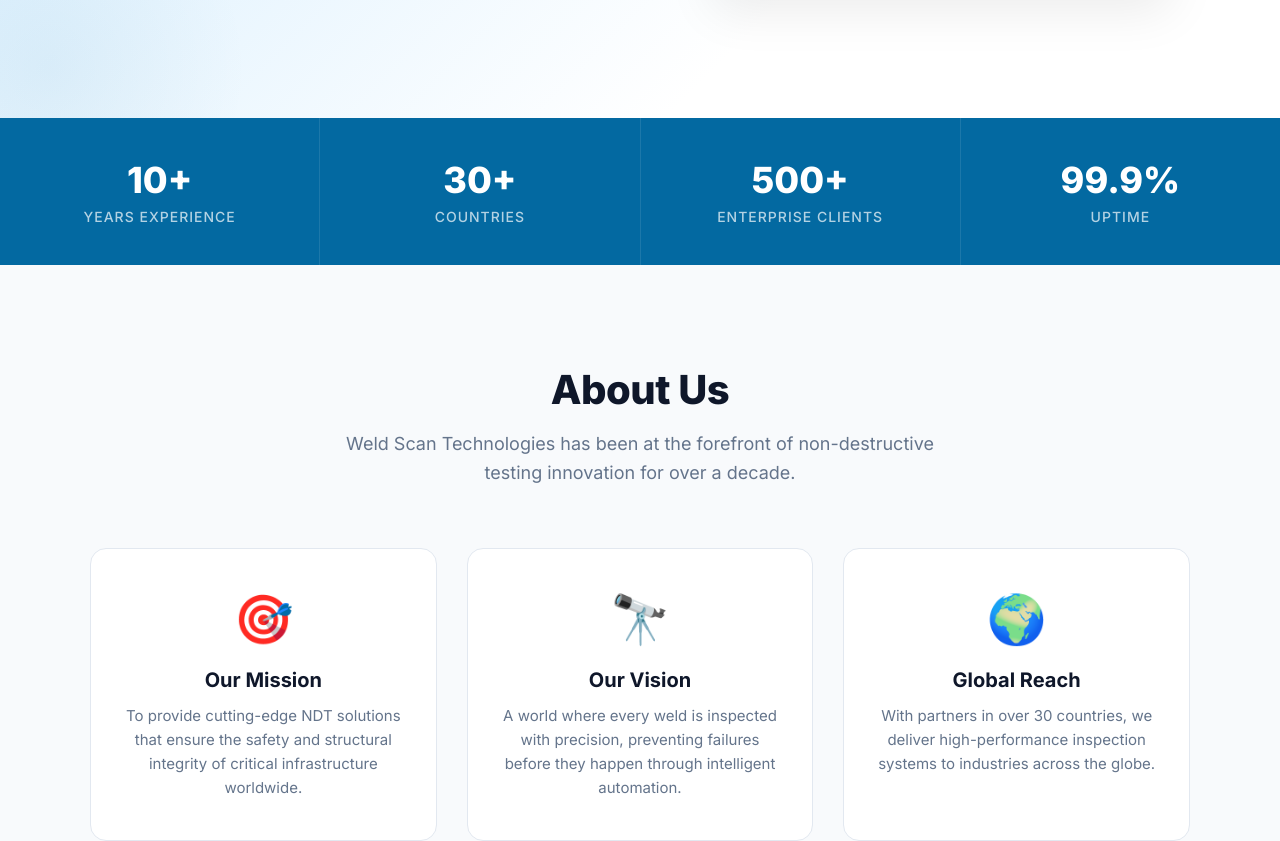
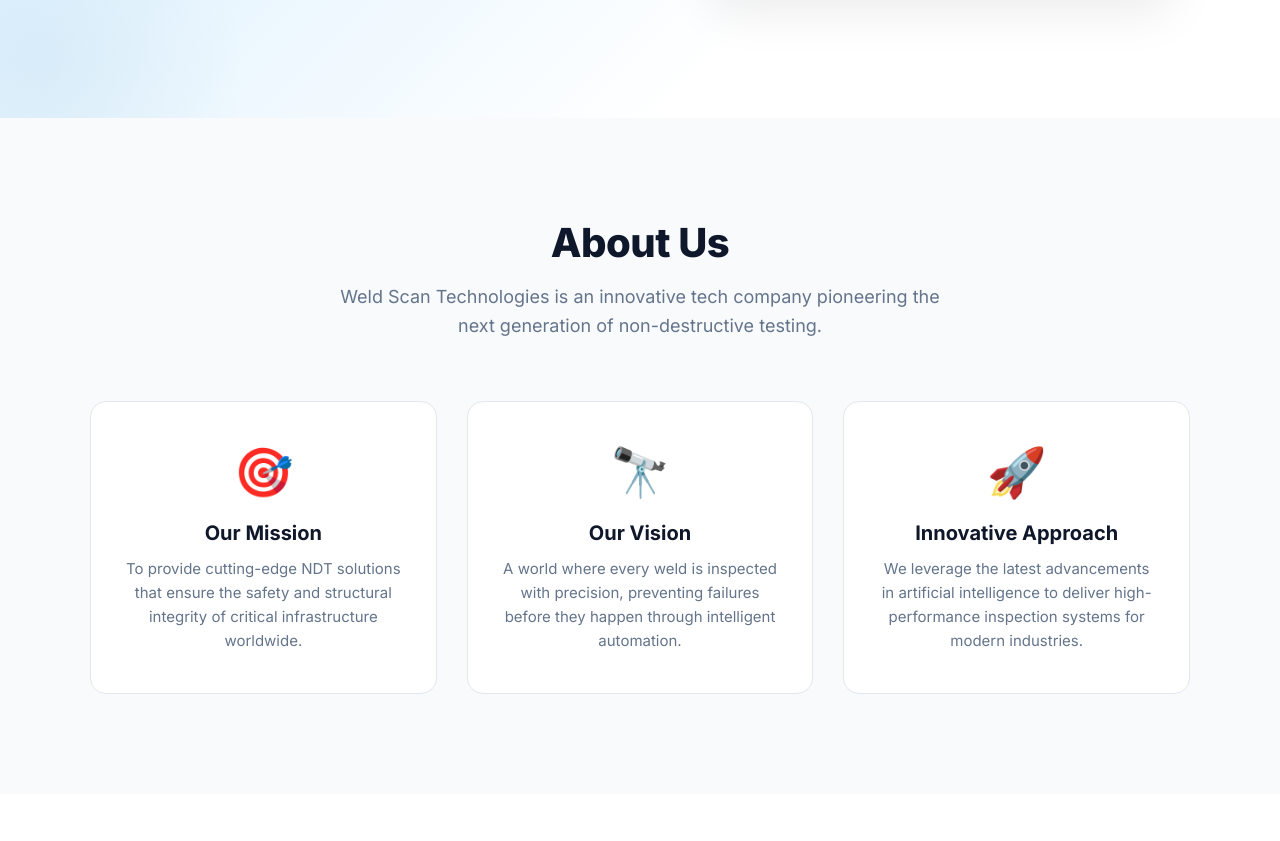
Before and after one commit to Brcmkrk/Skanesis-Website, a React (Create React App) app in the folder frontend/: page / in a window 1280 px wide. Shown: the part 704-1545 px from the top of the page. Built offline with nearby package versions, Linux system fonts and the light colour scheme; no server answers.

Commit message:
Web site hataları giderilmeye çalışılıyor

```diff
--- a/frontend/src/CompanyHome.js
+++ b/frontend/src/CompanyHome.js
@@ -46,31 +46,12 @@
                 </div>
             </section>
 
-            {/* Stats */}
-            <section className="wst-stats">
-                <div className="wst-stat">
-                    <h3 className="wst-stat-num">10+</h3>
-                    <p className="wst-stat-label">Years Experience</p>
-                </div>
-                <div className="wst-stat">
-                    <h3 className="wst-stat-num">30+</h3>
-                    <p className="wst-stat-label">Countries</p>
-                </div>
-                <div className="wst-stat">
-                    <h3 className="wst-stat-num">500+</h3>
-                    <p className="wst-stat-label">Enterprise Clients</p>
-                </div>
-                <div className="wst-stat">
-                    <h3 className="wst-stat-num">99.9%</h3>
-                    <p className="wst-stat-label">Uptime</p>
-                </div>
-            </section>
 
             {/* About */}
             <section id="about" className="wst-section wst-about">
                 <div className="wst-section-header">
                     <h2>About Us</h2>
-                    <p>Weld Scan Technologies has been at the forefront of non-destructive testing innovation for over a decade.</p>
+                    <p>Weld Scan Technologies is an innovative tech company pioneering the next generation of non-destructive testing.</p>
                 </div>
                 <div className="wst-about-grid">
                     <div className="wst-about-card">
@@ -84,9 +65,9 @@
                         <p>A world where every weld is inspected with precision, preventing failures before they happen through intelligent automation.</p>
                     </div>
                     <div className="wst-about-card">
-                        <span className="wst-about-card-icon">🌍</span>
-                        <h3>Global Reach</h3>
-                        <p>With partners in over 30 countries, we deliver high-performance inspection systems to industries across the globe.</p>
+                        <span className="wst-about-card-icon">🚀</span>
+                        <h3>Innovative Approach</h3>
+                        <p>We leverage the latest advancements in artificial intelligence to deliver high-performance inspection systems for modern industries.</p>
                     </div>
                 </div>
             </section>
```
